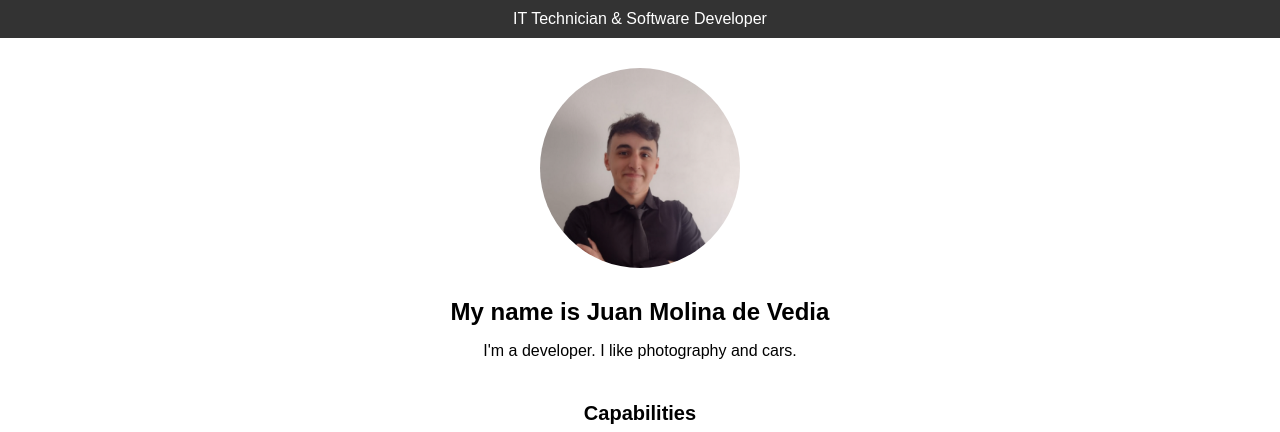
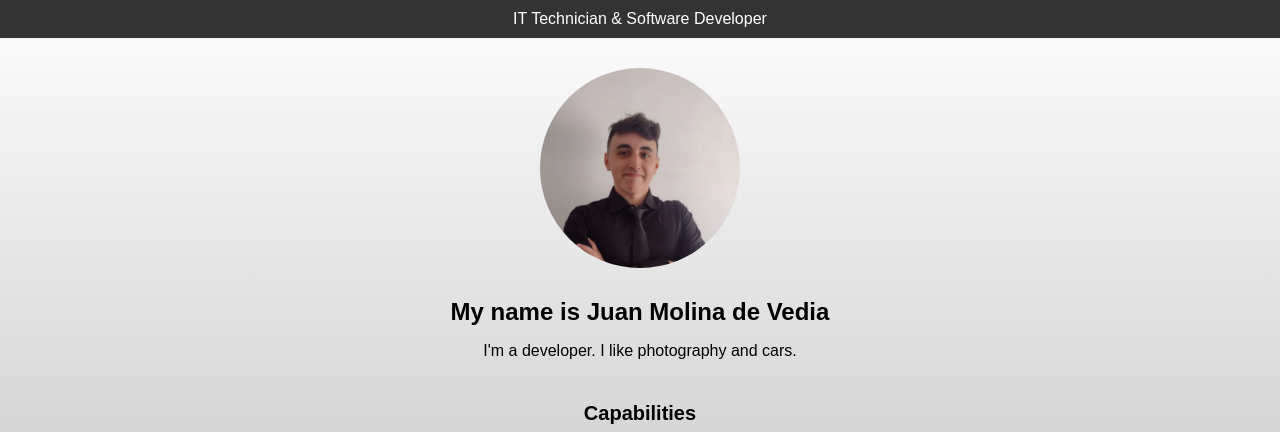
Before and after one commit to JuanMolinadeVedia/CV, a plain HTML site: page index.html in a window 1280 px wide. Shown: the top 432 px of the page. Drawn offline with Linux system fonts and the light colour scheme.

Commit message:
feat(style.css): add background gradient

```diff
--- a/style.css
+++ b/style.css
@@ -2,6 +2,7 @@ body {
   font-family: Arial, sans-serif;
   margin: 0;
   padding: 0;
+  background: linear-gradient(to bottom, #fefefe, #999999);
 }
 
 header {
```
